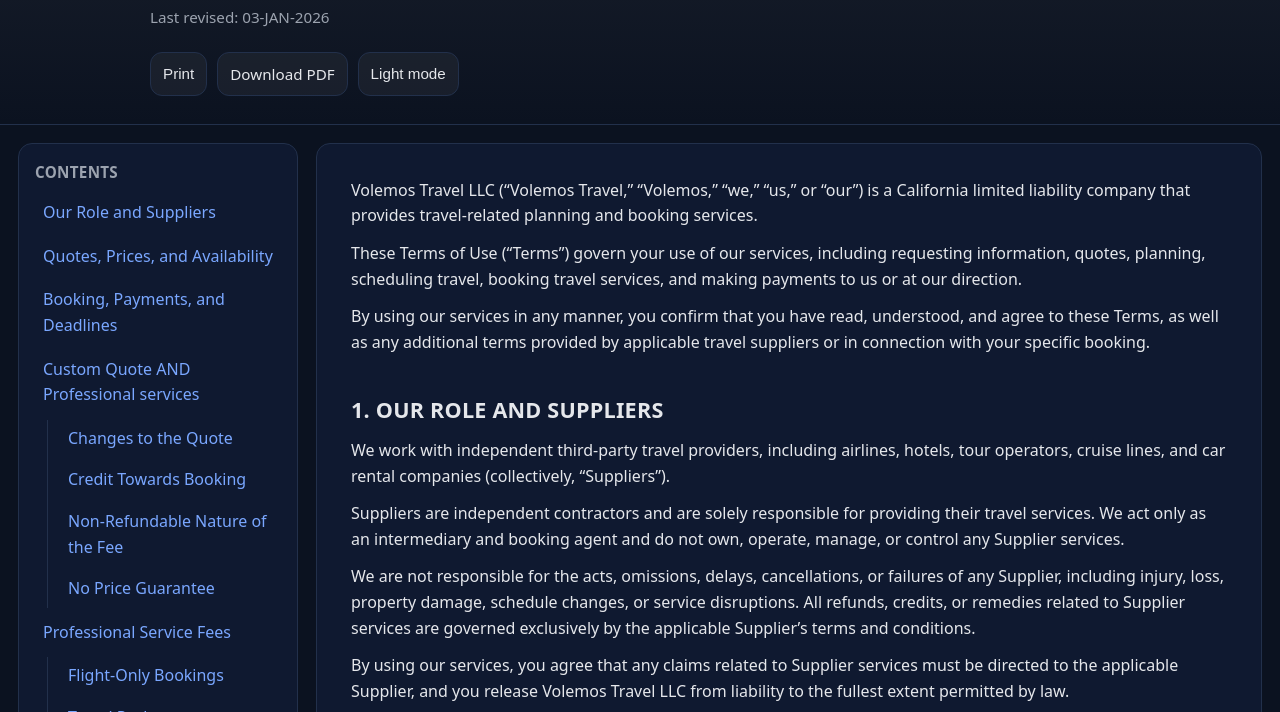
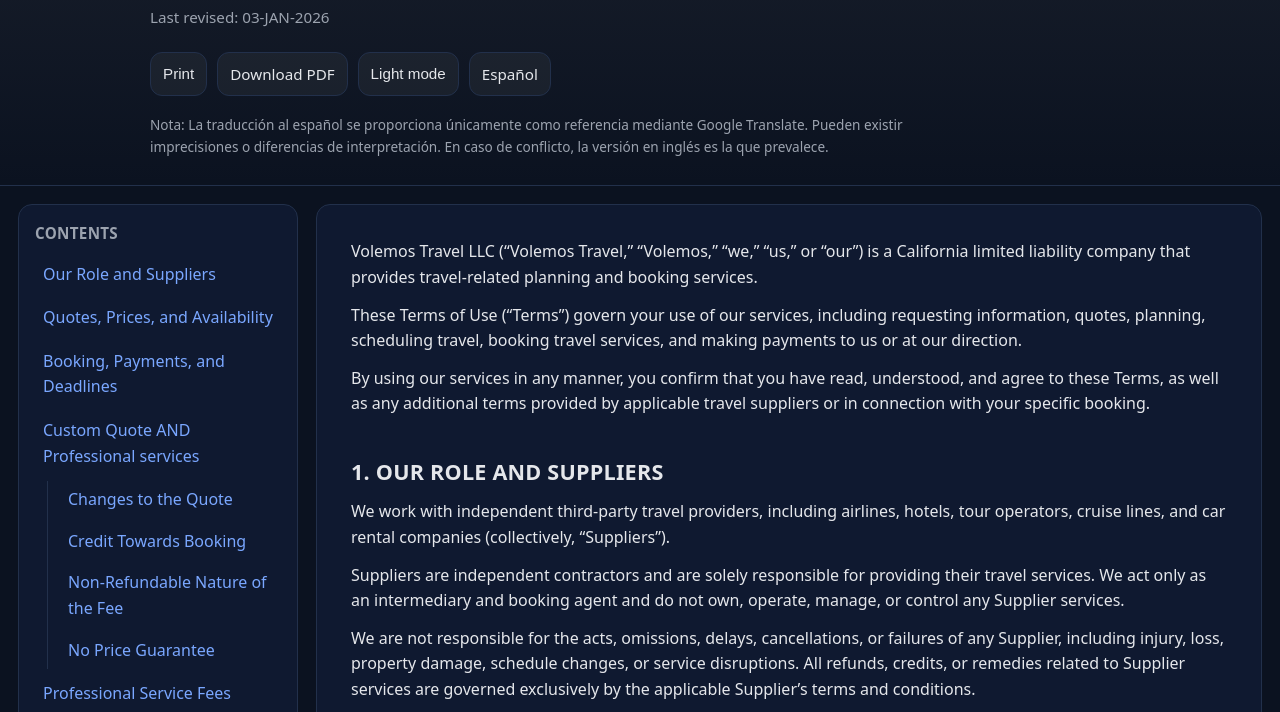
Before and after one commit to volemostravel/volemos-travel, a plain HTML site: page docs/terms/index.html in a window 1280 px wide. Both pictures are taken after a click on the button "Dark mode". Shown: the part 84-796 px from the top of the page. Drawn offline with Linux system fonts and the light colour scheme.

Commit message:
Update index.html

```diff
--- a/docs/terms/index.html
+++ b/docs/terms/index.html
@@ -147,6 +147,13 @@
 
     .btn:hover { background: rgba(127,127,127,0.16); }
 
+    .translate-note {
+      margin: 10px 0 0 0;
+      font-size: 0.85rem;
+      color: var(--muted);
+      max-width: 760px;
+    }
+
     /* =========================
        TABLE OF CONTENTS
        ========================= */
@@ -211,7 +218,6 @@
       margin: 22px 0 10px 0;
       font-size: 1.35rem;
     }
-
     article.prose h2::before { content: counter(h2) ". "; }
 
     article.prose h3 {
@@ -220,7 +226,6 @@
       margin: 18px 0 8px 0;
       font-size: 1.15rem;
     }
-
     article.prose h3::before { content: counter(h2) "." counter(h3) " "; }
 
     article.prose h4 {
@@ -228,11 +233,10 @@
       margin: 14px 0 6px 0;
       font-size: 1.02rem;
     }
-
     article.prose h4::before { content: counter(h2) "." counter(h3) "." counter(h4) " "; }
 
     /* =========================
-       BULLET LISTS (RESTORED)
+       BULLET LISTS
        ========================= */
 
     .prose ul, .prose ol {
@@ -240,9 +244,7 @@
       padding: 0;
     }
 
-    .prose li {
-      margin: 6px 0;
-    }
+    .prose li { margin: 6px 0; }
 
     .prose ul li::marker,
     .prose ol li::marker {
@@ -275,7 +277,7 @@
        ========================= */
 
     @media print {
-      nav, .top-actions { display: none !important; }
+      nav, .top-actions, .translate-note { display: none !important; }
       body { background: #fff; color: #000; }
       a { color: #000; text-decoration: none; }
       .layout { display: block; padding: 0; }
@@ -304,7 +306,20 @@
         <button class="btn" id="themeToggle" type="button" aria-label="Toggle dark mode">
           Dark mode
         </button>
+
+        <a class="btn"
+           id="translateEs"
+           href="#"
+           target="_blank"
+           rel="noopener"
+           aria-label="Traducir esta página al español">
+          Español
+        </a>
       </div>
+
+      <p class="translate-note">
+        Nota: La traducción al español se proporciona únicamente como referencia mediante Google Translate.  Pueden existir imprecisiones o diferencias de interpretación.  En caso de conflicto, la versión en inglés es la que prevalece.
+      </p>
     </div>
   </header>
 
@@ -602,30 +617,38 @@
 
   <script>
     (function () {
-      const KEY = "volemos_theme";
-      const btn = document.getElementById("themeToggle");
+      /* Theme toggle (manual override, saved) */
+      const THEME_KEY = "volemos_theme";
+      const themeBtn = document.getElementById("themeToggle");
 
       function applyTheme(theme) {
         if (!theme) {
           document.documentElement.removeAttribute("data-theme");
-          if (btn) btn.textContent = "Dark mode";
+          if (themeBtn) themeBtn.textContent = "Dark mode";
           return;
         }
         document.documentElement.setAttribute("data-theme", theme);
-        if (btn) btn.textContent = (theme === "dark") ? "Light mode" : "Dark mode";
+        if (themeBtn) themeBtn.textContent = (theme === "dark") ? "Light mode" : "Dark mode";
       }
 
-      const saved = localStorage.getItem(KEY);
-      applyTheme(saved);
+      const savedTheme = localStorage.getItem(THEME_KEY);
+      applyTheme(savedTheme);
 
-      if (!btn) return;
+      if (themeBtn) {
+        themeBtn.addEventListener("click", function () {
+          const current = document.documentElement.getAttribute("data-theme");
+          const next = (current === "dark") ? "light" : "dark";
+          localStorage.setItem(THEME_KEY, next);
+          applyTheme(next);
+        });
+      }
 
-      btn.addEventListener("click", function () {
-        const current = document.documentElement.getAttribute("data-theme");
-        const next = (current === "dark") ? "light" : "dark";
-        localStorage.setItem(KEY, next);
-        applyTheme(next);
-      });
+      /* Translate to Spanish (opens Google Translate in a new tab) */
+      const translateBtn = document.getElementById("translateEs");
+      if (translateBtn) {
+        const url = encodeURIComponent(window.location.href);
+        translateBtn.href = "https://translate.google.com/translate?sl=en&tl=es&u=" + url;
+      }
     })();
   </script>
 </body>
```
